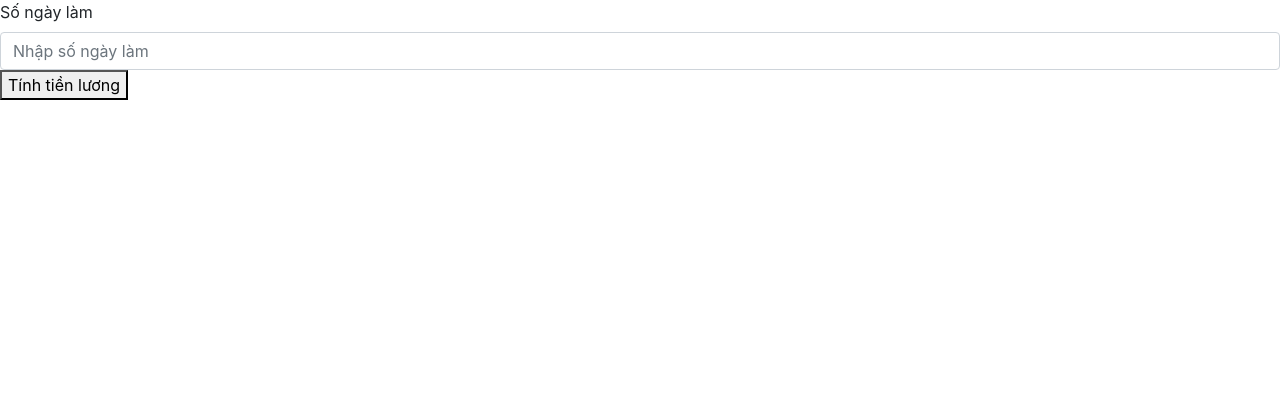
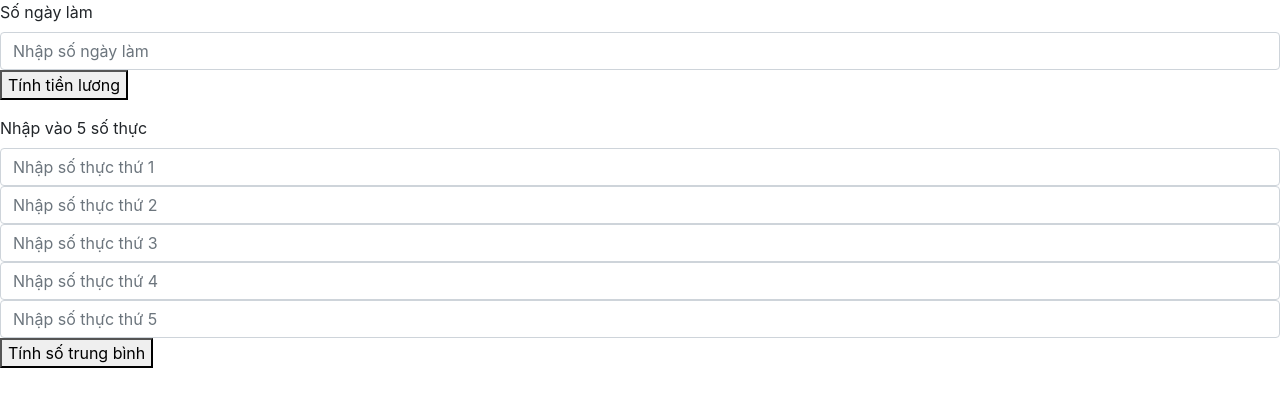
Before and after one commit to binhnguuyen/BC53_JS1_NguyenLeTieuBinh, a plain HTML site: page Homework_Lesson11/index.html in a window 1280 px wide. Drawn offline with nearby package versions, Linux system fonts and the light colour scheme.

Commit message:
Chỉnh sửa bài 2 cho người dùng nhập 5 số thực

```diff
--- a/Homework_Lesson11/index.html
+++ b/Homework_Lesson11/index.html
@@ -23,6 +23,24 @@
         <div id="result1"></div>
     </div>
 
+    <!-- Bài tập 2 -->
+    <div class="form-group">
+        <label for="">Nhập vào 5 số thực</label>
+        <input type="text" name="number1" id="number1" class="form-control" placeholder="Nhập số thực thứ 1"
+            aria-describedby="helpId">
+        <input type="text" name="number2" id="number2" class="form-control" placeholder="Nhập số thực thứ 2"
+            aria-describedby="helpId">
+        <input type="text" name="number3" id="number3" class="form-control" placeholder="Nhập số thực thứ 3"
+            aria-describedby="helpId">
+        <input type="text" name="number4" id="number4" class="form-control" placeholder="Nhập số thực thứ 4"
+            aria-describedby="helpId">
+        <input type="text" name="number5" id="number5" class="form-control" placeholder="Nhập số thực thứ 5"
+            aria-describedby="helpId">
+        <button onclick="averageValueCounting()">Tính số trung bình</button>
+        <div id="result2"></div>
+    </div>
+
+
     <!-- Optional JavaScript -->
     <!-- jQuery first, then Popper.js, then Bootstrap JS -->
     <script src="https://cdn.jsdelivr.net/npm/jquery@3.5.1/dist/jquery.slim.min.js"
--- a/Homework_Lesson11/js/index.js
+++ b/Homework_Lesson11/js/index.js
@@ -28,12 +28,26 @@ function salaryCounting() {
 
 // Bài số 2
 // B1
-var number = [1, 2, 3, 4, 5];
-// B2
-var average = (number[0] + number[1] + number[2] + number[3] + number[4]) / 5;
-// B3
-console.log("Số trung bình của dãy số", number, "là:", average);
+function averageValueCounting() {
+    // B1
+    var number1  = +document.getElementById("number1").value;
+    var number2  = +document.getElementById("number2").value;
+    var number3  = +document.getElementById("number3").value;
+    var number4  = +document.getElementById("number4").value;
+    var number5  = +document.getElementById("number5").value;
+    var result2 = document.getElementById("result2");
 
+    // B2
+    var averageValue = ( number1 + number2 + number3 + number4 + number5 ) / 5;
+
+    // B3
+    result2.innerHTML = `
+    <div>
+        <span>Giá trị trung bình của 5 số thực ${number1},${number2},${number3},${number4},${number5} là: ${averageValue}</span>
+    </div>
+    `
+    result2.classList.add("bg-primary","text-white");
+}
 
 // Bài số 3
 // B1
```
